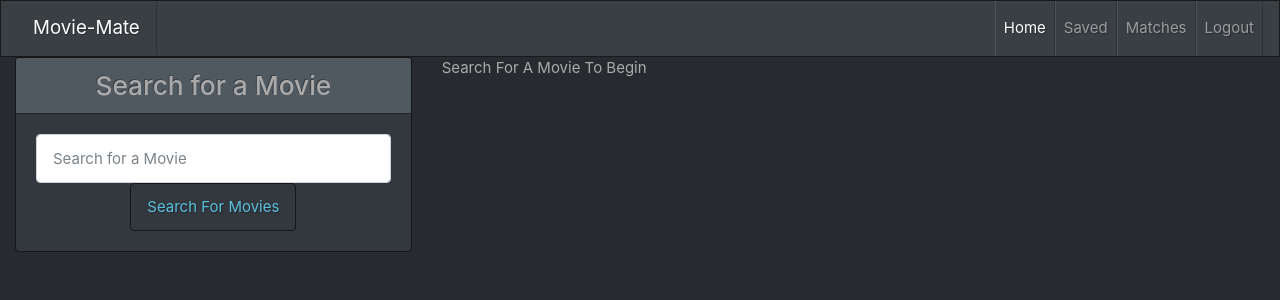
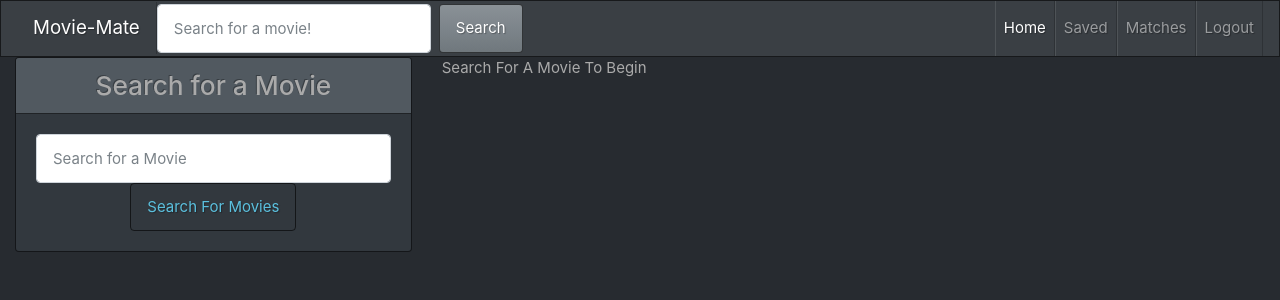
Before and after one commit to Koutouzosm/movie-mate-react, a React (Create React App) app: page / in a window 1280 px wide. Shown: the top 300 px of the page. Built offline with nearby package versions, Linux system fonts and the light colour scheme.

Commit message:
updated Navbar

```diff
--- a/src/components/Jumbotron.js
+++ b/src/components/Navbar.js
@@ -1,7 +1,7 @@
 import React from 'react';
 import { NavLink } from 'react-router-dom';
 
-function Jumbotron(props) {
+function Navbar(props) {
   return (
     <nav className="navbar navbar-expand-lg navbar-dark bg-primary">
   <NavLink className="navbar-brand" to="/">Movie-Mate</NavLink>
@@ -10,6 +10,10 @@ function Jumbotron(props) {
   </button>
 
   <div className="collapse navbar-collapse" id="navbarColor01">
+  <form className=" mr-auto form-inline my-2 my-lg-0">
+      <input className="form-control mr-sm-2" type="text" placeholder="Search for a movie!"/>
+      <button className="btn btn-secondary my-2 my-sm-0" type="submit">Search</button>
+    </form>
     <ul className="navbar-nav ml-auto">
       <li className="nav-item">
         <NavLink className="nav-link" to="/">Home</NavLink>
@@ -24,13 +28,12 @@ function Jumbotron(props) {
         <NavLink className="nav-link" to="/logout">Logout</NavLink>
       </li>
     </ul>
-
   </div>
 </nav>
   );
 }
 
-export default Jumbotron;
+export default Navbar;
 
 
 {/* <div
--- a/src/pages/Home.js
+++ b/src/pages/Home.js
@@ -1,5 +1,5 @@
 import React, { Component } from 'react';
-import Jumbotron from '../components/Jumbotron';
+import Navbar from '../components/Navbar';
 import Row from '../components/Row';
 import Col from '../components/Col';
 import Card from '../components/Card';
@@ -98,7 +98,7 @@ class Home extends Component {
     console.log(this.state)
     return (
       <React.Fragment>
-        <Jumbotron />
+        <Navbar />
         <div className="container-fluid">
           <Row>
             <Col xs={12} md={4}>
```
